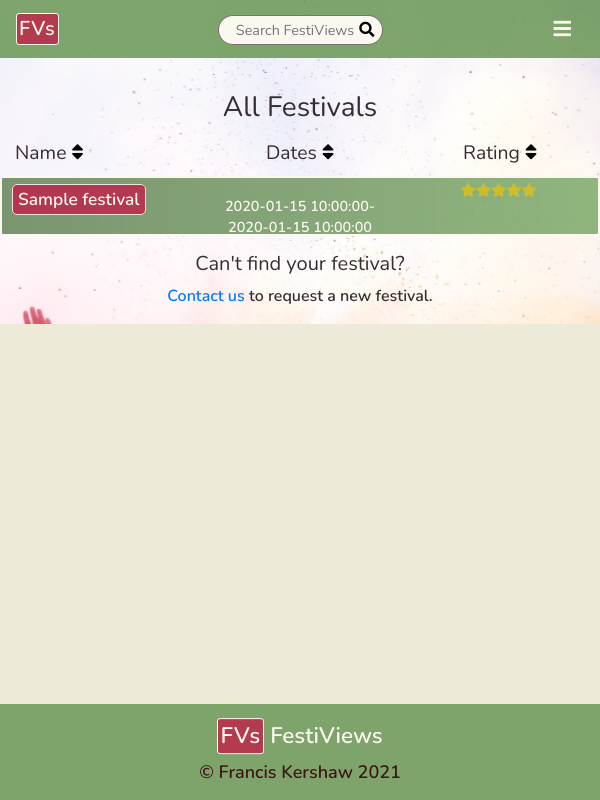
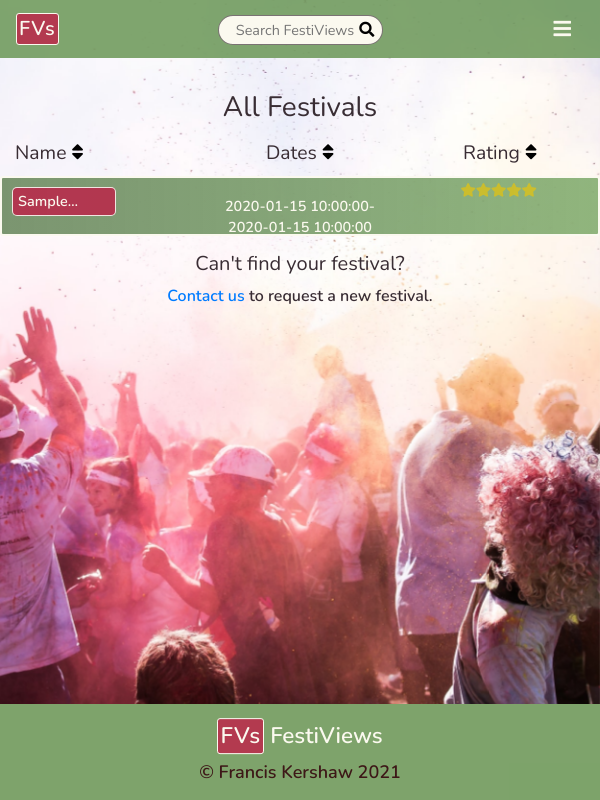
Before and after one commit to franciskershaw/festiviews, a Flask app: page /browse in a window 600 px wide. Run offline with Flask 2, Linux system fonts and the light colour scheme; a database or web service that is not in the repository returns one stand-in record (values such as "Sample title"); some libraries are stand-ins or nearby versions.

Commit message:
add ellipsis to festival names on browse.html for small screens

```diff
--- a/static/css/style.css
+++ b/static/css/style.css
@@ -332,6 +332,7 @@ span.year, span.rating, span.location, span.nightlife, span.lineup, span.campsit
 .browse {
     background: url('/static/images/browse-hero.jpg') no-repeat fixed center;
     background-size: cover;
+    min-height: 88vh;
 }
 
 .browse-heading {
@@ -345,7 +346,7 @@ span.year, span.rating, span.location, span.nightlife, span.lineup, span.campsit
     border-radius: 5px;
     border: solid 1px #faf9f2e5;
     padding: 3px 5px 3px 5px;
-    max-width: 30px;
+
 }
 
 .add-fest-btn:hover {
@@ -650,9 +651,6 @@ h4#fave-sub-heading {
 /* Media queries */
 
 @media screen and (min-width: 375px) {
-    .add-fest-btn {
-        font-size: 120%;
-    }
     .browse-dates {
         font-size: 90%;
         padding-top: 8px;
@@ -696,13 +694,16 @@ h4#fave-sub-heading {
     }
 }
 
+@media screen and (min-width: 414px) {
+    .browse-fest-name {
+        padding-left: 10px;
+        padding-top: 5px;
+    }
+}
+
 @media screen and (min-width: 579px) {
     .browse-dates {
         padding-top: 18px;
-    }
-    .browse-fest-name {
-        padding-left: 10px;
-        padding-top: 5px;
     }
 }
 
@@ -716,6 +717,14 @@ h4#fave-sub-heading {
     }
     ul.navbar-nav {
         margin-bottom: 15px;
+    }
+    a.text-start.add-fest-btn {
+        overflow: hidden;
+        text-overflow: ellipsis;
+        display: -webkit-box;
+        -webkit-line-clamp: 1;
+        -webkit-box-orient: vertical;
+        max-width: 104px;
     }
 }
 
--- a/templates/browse.html
+++ b/templates/browse.html
@@ -30,7 +30,7 @@
     {% for festival in festivals %}
     <div class="row browse-row">
         <div class="col-4 browse-fest-name">
-            <a class="add-fest-btn" href="{{ url_for('view_festival', url=festival.url) }}">{{ festival.name }}</a>
+            <a class="text-start add-fest-btn" href="{{ url_for('view_festival', url=festival.url) }}">{{ festival.name }}</a>
             <p class="d-none d-md-block fest-location">{{ festival.location }}</p>
         </div>
         <div class="col-4">
--- a/templates/favourites.html
+++ b/templates/favourites.html
@@ -14,7 +14,7 @@
         {% for festival in favourites_arr %}
             <div class="row browse-row">
                 <div class="col-4 browse-fest-name text-start">
-                    <a class="add-fest-btn" href="{{ url_for('view_festival', url=festival.url) }}">{{ festival.name }}</a>
+                    <a class="text-start add-fest-btn" href="{{ url_for('view_festival', url=festival.url) }}">{{ festival.name }}</a>
                     <p class="d-none d-md-block fest-location">{{ festival.location }}</p>
                 </div>
                 <div class="col-4">
```
